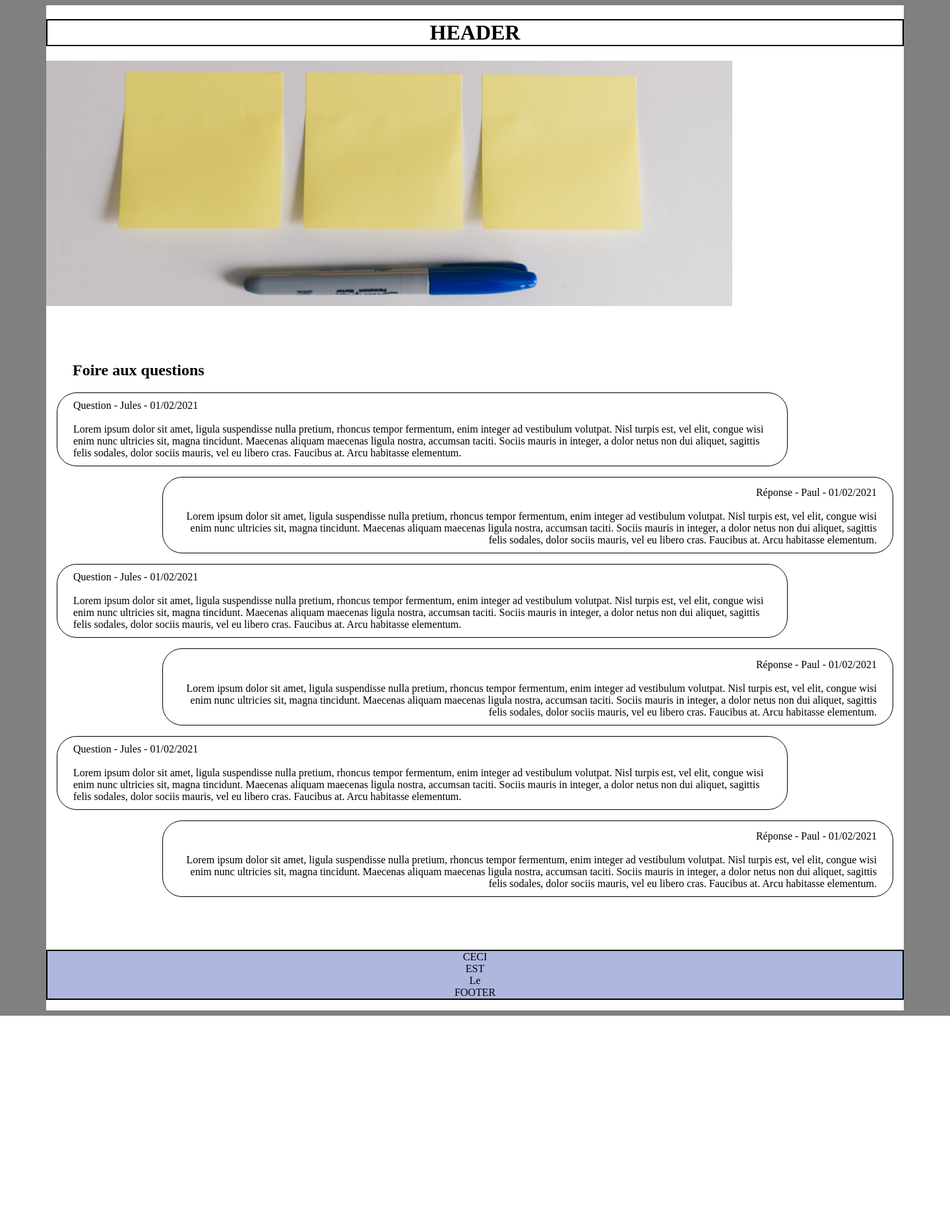
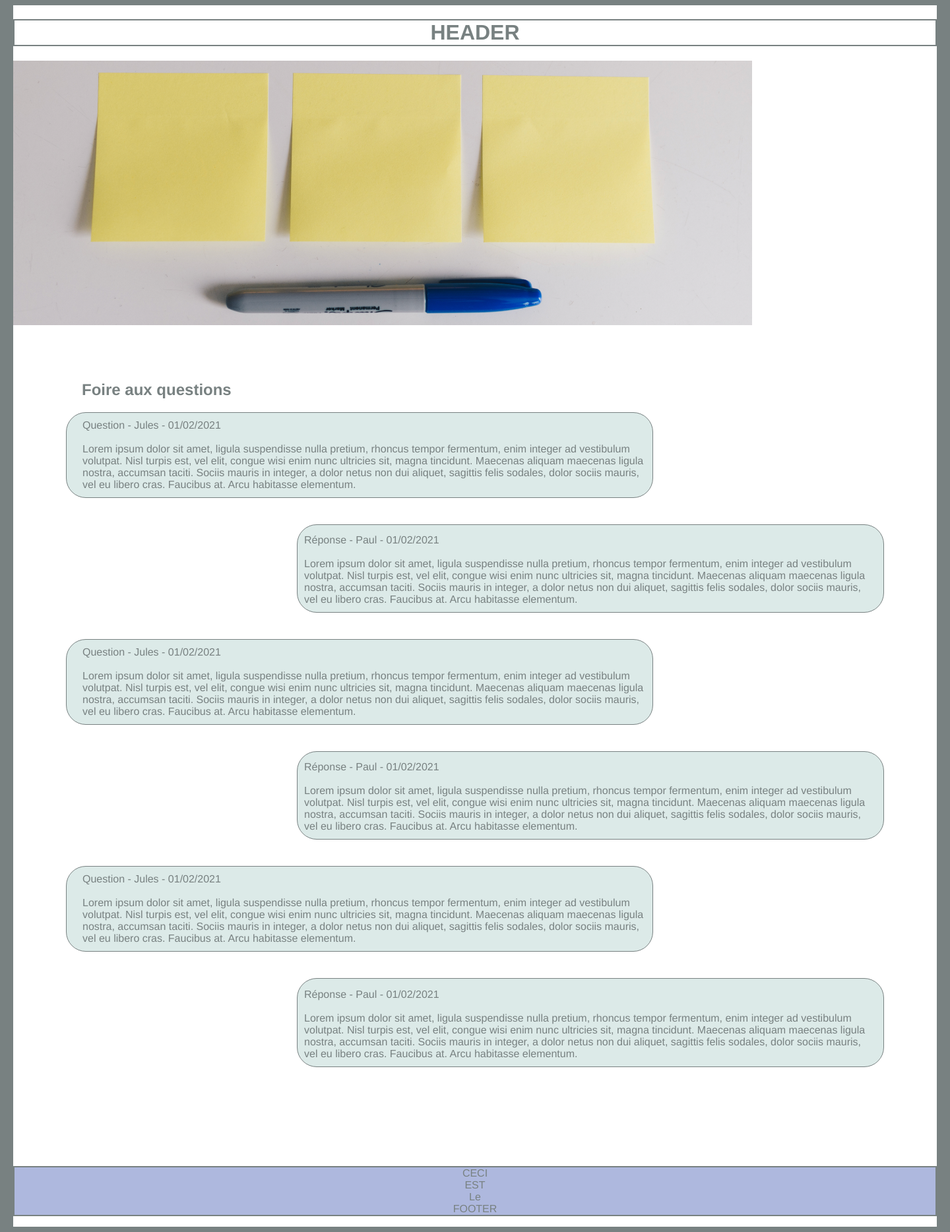
Before and after one commit to Jules-Hardy/allies-site, a PHP site: the page made by site vitrine/FAQ/FAQ_site.html in a window 1440 px wide. Shown: the whole page at 66% size. Before the commit the page ends 1540 px from the top, so only its background shows below. Run offline with PHP 8.4, Linux system fonts and the light colour scheme.

Commit message:
Update FAQ

```diff
--- a/site vitrine/FAQ/FAQ_site.css
+++ b/site vitrine/FAQ/FAQ_site.css
@@ -9,21 +9,25 @@
 	border-top-right-radius: 30px 30px;
 	/*margin-right: auto;*/
 	padding-left: 1.5em;
-	margin-right: 160px;
+	margin-right: 350px;
+	margin-bottom: 40px;
+	background-color: #DCEAE8;
 
 }
 
 #q_r
 {
-	padding-left: 1em;
-    padding-right: 1em;
-    margin-bottom: 80px;
+	padding-left: 5em;
+    padding-right: 5em;
+    margin-bottom: 150px;
     margin-top:80px;
+    /*background-image: url("Stylo.jpg");*/
 }
 
 .reponse
 {
-	text-align: right;
+
+	text-align: left;
 	border: 1px solid;
 	padding: 10px;
 	border-top-left-radius: 30px 30px;
@@ -33,7 +37,15 @@
 	padding-right: 1.5em;
 	padding-top: 0.9em;
 	/*display: block;*/
-	margin-left: 160px;
+	margin-left: 350px;
+	margin-bottom: 40px;
+	background-color: #DCEAE8;
+
+}
+#test
+{
+	text-align: right;
+	font-style: normal;
 }
 
 h1
@@ -58,14 +70,12 @@ h2
 
 #carte
 {
-	width: 1300px; /*largeur du bloc de 800pixel*/
+	width: 1400px; /*largeur du bloc de 800pixel*/
     margin:0 auto; /*place cette zone au milieu de la page*/
     background-color: white;
     align-content: center;
-
-
+    font-family: "Helvetica Neue";
 }
-
 img
 {
 	/*align-content: center; /* ne fonctionne pas */
@@ -75,7 +85,8 @@ img
 
 body
 {
-	background-color: grey; /* pourquoi ca ne marche passsss*/
+	background-color: #788181; /* pourquoi ca ne marche passsss*/
+	color: #788181
 
 
 
--- a/site vitrine/FAQ/FAQ_site.html
+++ b/site vitrine/FAQ/FAQ_site.html
@@ -22,15 +22,15 @@
 	<p class="question">
 		Question - Jules - 01/02/2021 <br>
 			<br>
-		Lorem ipsum dolor sit amet, ligula suspendisse nulla pretium, rhoncus tempor fermentum, enim integer ad vestibulum volutpat. Nisl turpis est, vel elit, congue wisi <br>enim nunc ultricies sit, magna tincidunt. Maecenas aliquam maecenas ligula nostra, accumsan taciti. Sociis mauris in integer, a dolor netus non dui aliquet, sagittis<br> felis sodales, dolor sociis mauris, vel eu libero cras. Faucibus at. Arcu habitasse elementum.	<br>
+		Lorem ipsum dolor sit amet, ligula suspendisse nulla pretium, rhoncus tempor fermentum, enim integer ad vestibulum volutpat. Nisl turpis est, vel elit, congue wisi enim nunc ultricies sit, magna tincidunt. Maecenas aliquam maecenas ligula nostra, accumsan taciti. Sociis mauris in integer, a dolor netus non dui aliquet, sagittis felis sodales, dolor sociis mauris, vel eu libero cras. Faucibus at. Arcu habitasse elementum.
 
 	</p>
 
 	<p class="reponse" >
 
-		Réponse - Paul - 01/02/2021 <br>
+		<em id="test"> Réponse - Paul - 01/02/2021 </em><br>
 			<br>
-		Lorem ipsum dolor sit amet, ligula suspendisse nulla pretium, rhoncus tempor fermentum, enim integer ad vestibulum volutpat. Nisl turpis est, vel elit, congue wisi <br>enim nunc ultricies sit, magna tincidunt. Maecenas aliquam maecenas ligula nostra, accumsan taciti. Sociis mauris in integer, a dolor netus non dui aliquet, sagittis<br> felis sodales, dolor sociis mauris, vel eu libero cras. Faucibus at. Arcu habitasse elementum.  <br>
+		Lorem ipsum dolor sit amet, ligula suspendisse nulla pretium, rhoncus tempor fermentum, enim integer ad vestibulum volutpat. Nisl turpis est, vel elit, congue wisi enim nunc ultricies sit, magna tincidunt. Maecenas aliquam maecenas ligula nostra, accumsan taciti. Sociis mauris in integer, a dolor netus non dui aliquet, sagittis felis sodales, dolor sociis mauris, vel eu libero cras. Faucibus at. Arcu habitasse elementum.
 
 
 	</p>
@@ -40,7 +40,7 @@
 
 		Question - Jules - 01/02/2021 <br>
 			<br>
-		Lorem ipsum dolor sit amet, ligula suspendisse nulla pretium, rhoncus tempor fermentum, enim integer ad vestibulum volutpat. Nisl turpis est, vel elit, congue wisi <br>enim nunc ultricies sit, magna tincidunt. Maecenas aliquam maecenas ligula nostra, accumsan taciti. Sociis mauris in integer, a dolor netus non dui aliquet, sagittis<br> felis sodales, dolor sociis mauris, vel eu libero cras. Faucibus at. Arcu habitasse elementum.	<br>
+		Lorem ipsum dolor sit amet, ligula suspendisse nulla pretium, rhoncus tempor fermentum, enim integer ad vestibulum volutpat. Nisl turpis est, vel elit, congue wisi enim nunc ultricies sit, magna tincidunt. Maecenas aliquam maecenas ligula nostra, accumsan taciti. Sociis mauris in integer, a dolor netus non dui aliquet, sagittis felis sodales, dolor sociis mauris, vel eu libero cras. Faucibus at. Arcu habitasse elementum.
 
 	</p>
 
@@ -49,7 +49,7 @@
 
 		Réponse - Paul - 01/02/2021 <br>
 			<br>
-		Lorem ipsum dolor sit amet, ligula suspendisse nulla pretium, rhoncus tempor fermentum, enim integer ad vestibulum volutpat. Nisl turpis est, vel elit, congue wisi <br>enim nunc ultricies sit, magna tincidunt. Maecenas aliquam maecenas ligula nostra, accumsan taciti. Sociis mauris in integer, a dolor netus non dui aliquet, sagittis<br> felis sodales, dolor sociis mauris, vel eu libero cras. Faucibus at. Arcu habitasse elementum. <br>
+		Lorem ipsum dolor sit amet, ligula suspendisse nulla pretium, rhoncus tempor fermentum, enim integer ad vestibulum volutpat. Nisl turpis est, vel elit, congue wisi enim nunc ultricies sit, magna tincidunt. Maecenas aliquam maecenas ligula nostra, accumsan taciti. Sociis mauris in integer, a dolor netus non dui aliquet, sagittis felis sodales, dolor sociis mauris, vel eu libero cras. Faucibus at. Arcu habitasse elementum.
 
 		</p>
 
@@ -58,7 +58,7 @@
 
 		Question - Jules - 01/02/2021 <br>
 			<br>
-		Lorem ipsum dolor sit amet, ligula suspendisse nulla pretium, rhoncus tempor fermentum, enim integer ad vestibulum volutpat. Nisl turpis est, vel elit, congue wisi <br>enim nunc ultricies sit, magna tincidunt. Maecenas aliquam maecenas ligula nostra, accumsan taciti. Sociis mauris in integer, a dolor netus non dui aliquet, sagittis<br> felis sodales, dolor sociis mauris, vel eu libero cras. Faucibus at. Arcu habitasse elementum.	<br>
+		Lorem ipsum dolor sit amet, ligula suspendisse nulla pretium, rhoncus tempor fermentum, enim integer ad vestibulum volutpat. Nisl turpis est, vel elit, congue wisi enim nunc ultricies sit, magna tincidunt. Maecenas aliquam maecenas ligula nostra, accumsan taciti. Sociis mauris in integer, a dolor netus non dui aliquet, sagittis felis sodales, dolor sociis mauris, vel eu libero cras. Faucibus at. Arcu habitasse elementum.
 
 	</p>
 
@@ -67,7 +67,7 @@
 
 		Réponse - Paul - 01/02/2021 <br>
 			<br>
-		Lorem ipsum dolor sit amet, ligula suspendisse nulla pretium, rhoncus tempor fermentum, enim integer ad vestibulum volutpat. Nisl turpis est, vel elit, congue wisi <br>enim nunc ultricies sit, magna tincidunt. Maecenas aliquam maecenas ligula nostra, accumsan taciti. Sociis mauris in integer, a dolor netus non dui aliquet, sagittis<br> felis sodales, dolor sociis mauris, vel eu libero cras. Faucibus at. Arcu habitasse elementum.  <br>
+		Lorem ipsum dolor sit amet, ligula suspendisse nulla pretium, rhoncus tempor fermentum, enim integer ad vestibulum volutpat. Nisl turpis est, vel elit, congue wisi enim nunc ultricies sit, magna tincidunt. Maecenas aliquam maecenas ligula nostra, accumsan taciti. Sociis mauris in integer, a dolor netus non dui aliquet, sagittis felis sodales, dolor sociis mauris, vel eu libero cras. Faucibus at. Arcu habitasse elementum.
 
 
 	</p>
```
